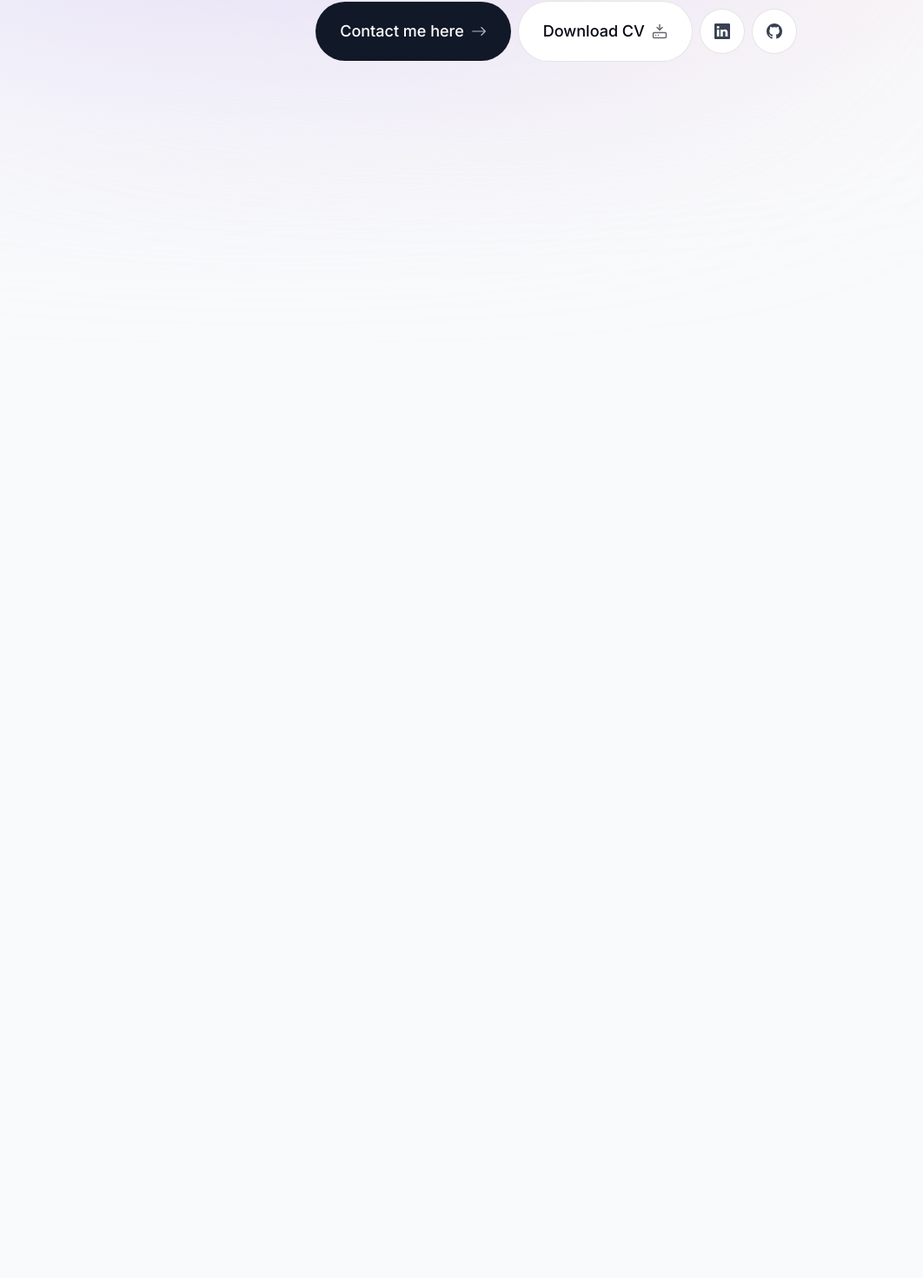
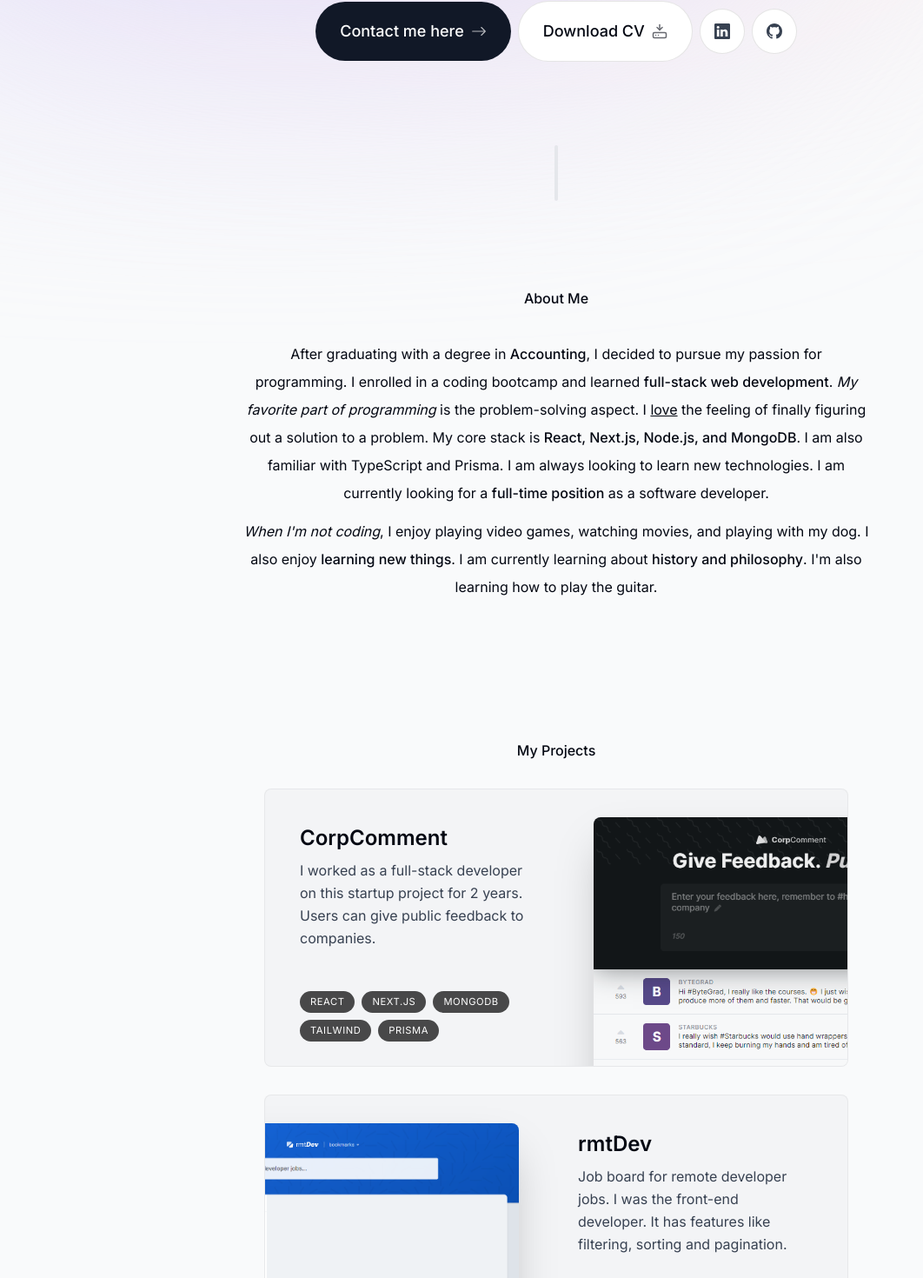
Before and after one commit to ziaul888/personal-porfolio, a Next.js app: page / in a window 1280 px wide. Shown: the part 511-1981 px from the top of the page at 87% size, without its empty margins (0-1062 px from the left). Built offline with nearby package versions, Linux system fonts and the light colour scheme.

Commit message:
about and project section added

```diff
--- a/app/page.tsx
+++ b/app/page.tsx
@@ -1,10 +1,16 @@
 import Image from 'next/image'
 import Intro from "@/components/Intro";
+import Divider from '@/components/Divider';
+import About from '@/components/About';
+import Projects from '@/components/Projects';
 
 export default function Home() {
   return (
     <main className="flex flex-col items-center px-4">
       <Intro/>
+      <Divider/>
+      <About/>
+      <Projects/>
     </main>
   )
 }
--- /dev/null
+++ b/components/About.tsx
@@ -0,0 +1,43 @@
+'use client';
+import React from 'react'
+import SectionHeader from './SectionHeader'
+import {motion} from "framer-motion"
+const About = () => {
+  return (
+    <motion.section className='mb-28 max-w-[45rem] text-center leading-8 sm:mb-40'
+    initial={{opacity: 0,y:100}}
+    animate={{opacity: 1,y:0}}
+    transition={{delay: 0.127}}
+    >
+       <SectionHeader >About me</SectionHeader>
+        <p className="mb-3">
+        After graduating with a degree in{" "}
+        <span className="font-medium">Accounting</span>, I decided to pursue my
+        passion for programming. I enrolled in a coding bootcamp and learned{" "}
+        <span className="font-medium">full-stack web development</span>.{" "}
+        <span className="italic">My favorite part of programming</span> is the
+        problem-solving aspect. I <span className="underline">love</span> the
+        feeling of finally figuring out a solution to a problem. My core stack
+        is{" "}
+        <span className="font-medium">
+          React, Next.js, Node.js, and MongoDB
+        </span>
+        . I am also familiar with TypeScript and Prisma. I am always looking to
+        learn new technologies. I am currently looking for a{" "}
+        <span className="font-medium">full-time position</span> as a software
+        developer.
+      </p>
+
+      <p>
+        <span className="italic">When I'm not coding</span>, I enjoy playing
+        video games, watching movies, and playing with my dog. I also enjoy{" "}
+        <span className="font-medium">learning new things</span>. I am currently
+        learning about{" "}
+        <span className="font-medium">history and philosophy</span>. I'm also
+        learning how to play the guitar.
+      </p>
+    </motion.section>
+  )
+}
+
+export default About
--- /dev/null
+++ b/components/Divider.tsx
@@ -0,0 +1,14 @@
+'use client';
+import React from 'react'
+import {motion} from "framer-motion"
+
+ const Divider = () => {
+  return (
+    <motion.div className='bg-gray-200 my-24 h-16 w-1 rounded-full hidden sm:block'
+      initial={{ opacity: 0 ,y:100}}
+      animate={{opacity: 1,y:0}}
+      transition={{delay:1.25}}
+    ></motion.div>
+  )
+}
+export default Divider
--- /dev/null
+++ b/components/Project.tsx
@@ -0,0 +1,71 @@
+"use client";
+
+import { useRef } from "react";
+import { projectsData } from "@/lib/data";
+import Image from "next/image";
+import { motion, useScroll, useTransform } from "framer-motion";
+
+type ProjectProps = (typeof projectsData)[number];
+
+export default function Project({
+  title,
+  description,
+  tags,
+  imageUrl,
+}: ProjectProps) {
+  const ref = useRef<HTMLDivElement>(null);
+  const { scrollYProgress } = useScroll({
+    target: ref,
+    offset: ["0 1", "1.33 1"],
+  });
+  const scaleProgess = useTransform(scrollYProgress, [0, 1], [0.8, 1]);
+  const opacityProgess = useTransform(scrollYProgress, [0, 1], [0.6, 1]);
+
+  return (
+    <motion.div
+      ref={ref}
+      style={{
+        scale: scaleProgess,
+        opacity: opacityProgess,
+      }}
+      className="group mb-3 sm:mb-8 last:mb-0"
+    >
+      <section className="bg-gray-100 max-w-[42rem] border border-black/5 rounded-lg overflow-hidden sm:pr-8 relative sm:h-[20rem] hover:bg-gray-200 transition sm:group-even:pl-8 dark:text-white dark:bg-white/10 dark:hover:bg-white/20">
+        <div className="pt-4 pb-7 px-5 sm:pl-10 sm:pr-2 sm:pt-10 sm:max-w-[50%] flex flex-col h-full sm:group-even:ml-[18rem]">
+          <h3 className="text-2xl font-semibold">{title}</h3>
+          <p className="mt-2 leading-relaxed text-gray-700 dark:text-white/70">
+            {description}
+          </p>
+          <ul className="flex flex-wrap mt-4 gap-2 sm:mt-auto">
+            {tags.map((tag, index) => (
+              <li
+                className="bg-black/[0.7] px-3 py-1 text-[0.7rem] uppercase tracking-wider text-white rounded-full dark:text-white/70"
+                key={index}
+              >
+                {tag}
+              </li>
+            ))}
+          </ul>
+        </div>
+
+        <Image
+          src={imageUrl}
+          alt="Project I worked on"
+          quality={95}
+          className="absolute hidden sm:block top-8 -right-40 w-[28.25rem] rounded-t-lg shadow-2xl
+        transition
+        group-hover:scale-[1.04]
+        group-hover:-translate-x-3
+        group-hover:translate-y-3
+        group-hover:-rotate-2
+
+        group-even:group-hover:translate-x-3
+        group-even:group-hover:translate-y-3
+        group-even:group-hover:rotate-2
+
+        group-even:right-[initial] group-even:-left-40"
+        />
+      </section>
+    </motion.div>
+  );
+}
--- /dev/null
+++ b/components/Projects.tsx
@@ -0,0 +1,24 @@
+
+import React from 'react'
+import SectionHeader from './SectionHeader'
+import { projectsData } from '@/lib/data'
+import Project from './Project';
+
+const Projects = () => {
+  return (
+    <section>
+        <SectionHeader>
+           My Projects
+        </SectionHeader>
+        <div>
+          {projectsData?.map((project,index)=>(
+            <React.Fragment key={index}>
+            <Project {...project}/>
+          </React.Fragment>
+          ))}
+        </div>
+    </section>
+  )
+}
+
+export default Projects
--- /dev/null
+++ b/components/SectionHeader.tsx
@@ -0,0 +1,12 @@
+import React from 'react'
+type headingProps={
+    children:React.ReactNode
+}
+
+const SectionHeader = ({children}:headingProps) => {
+  return (
+    <h2 className='font-3xl font-medium capitalize mb-8 text-center'>{children}</h2>
+  )
+}
+
+export default SectionHeader
```
